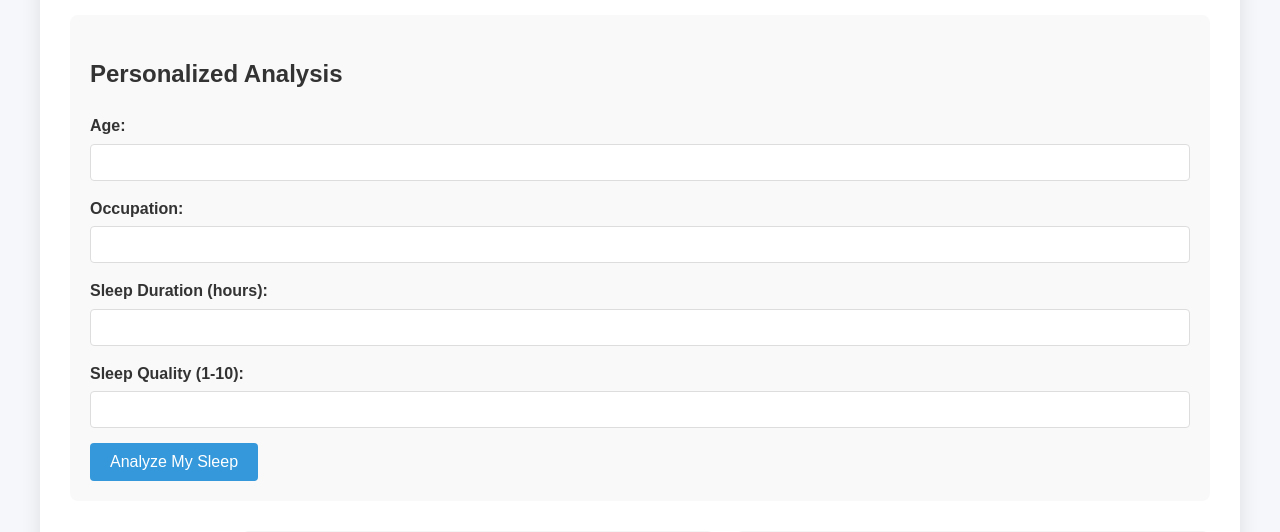
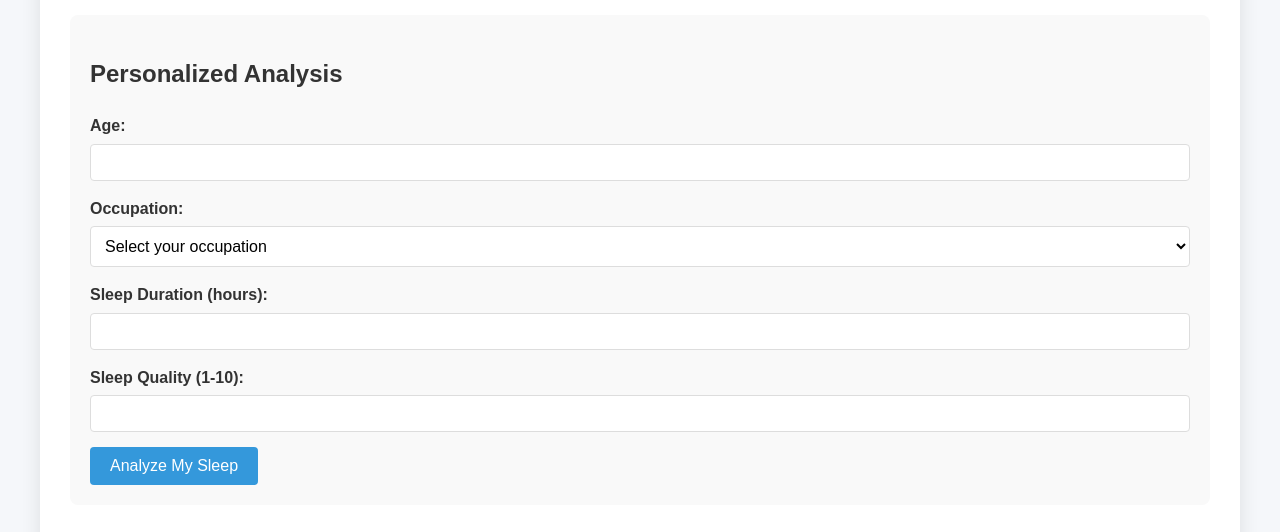
Before and after one commit to Alatus01/sleep-analysis-basic, a Flask app: template templates/index.html in a window 1280 px wide. Shown: the part 644-1176 px from the top of the page. Run offline with Flask 3, Linux system fonts and the light colour scheme; the template is opened without the code that fills it, so the values that code supplies are empty; parts of the project's set-up code (start-up, migrations or seed data) failed here and were passed over.

Commit message:
switched text input for occupation to dropdown

```diff
--- a/analysis.py
+++ b/analysis.py
@@ -18,6 +18,11 @@ def load_data():
     df['Diastolic BP'] = df['Blood Pressure'].apply(lambda x: int(x.split('/')[1]))
 
     return df
+
+def get_occupations(df):
+    """Get unique occupations from the dataset"""
+    occupations = df['Occupation'].unique().tolist()
+    return sorted((str(occ) for occ in occupations if str(occ).strip()))
 
 def analyze_sleep(df):
     """Calculate key metrics"""
--- a/app.py
+++ b/app.py
@@ -1,5 +1,5 @@
 from flask import Flask, render_template, request
-from analysis import load_data, analyze_sleep, create_plot, get_recommendations
+from analysis import load_data, analyze_sleep, create_plot, get_recommendations, get_occupations
 import matplotlib
 matplotlib.use('Agg')  # Set non-interactive backend
 
@@ -14,13 +14,15 @@ def index():
     plot_data = create_plot(df)
     return render_template('index.html',
                         analysis=analysis_results,
-                        plot=plot_data)
+                        plot=plot_data,
+                        occupations=get_occupations(df)
+    )
 
 @app.route('/analyze', methods=['POST'])
 def analyze():
     try:
         age = int(request.form['age'])
-        occupation = request.form['occupation']
+        occupation = str(request.form.get('occupation', '').strip().title())
         sleep_duration = float(request.form['sleep_duration'])
         sleep_quality = float(request.form['sleep_quality'])
 
--- a/static/style.css
+++ b/static/style.css
@@ -91,6 +91,21 @@ button {
     font-size: 1rem;
 }
 
+select {
+    width: 100%;
+    padding: 10px;
+    border: 1px solid #ddd;
+    border-radius: 4px;
+    background-color: white;
+    font-size: 16px;
+}
+
+select:focus {
+    border-color: #3498db;
+    outline: none;
+    box-shadow: 0 0 5px rgba(52, 152, 219, 0.5);
+}
+
 button:hover {
     background: #2980b9;
 }
--- a/templates/index.html
+++ b/templates/index.html
@@ -48,8 +48,17 @@
 
                 <div class="form-group">
                     <label for="occupation">Occupation:</label>
-                    <input type="text" id="occupation" name="occupation" required
-                           value="{{ user_data.occupation if user_data else '' }}">
+                    <select id="occupation" name="occupation" required>
+                        <option value="">Select your occupation</option>
+                        {% for occupation in occupations %}
+                        <option value="{{ occupation }}"
+                                {% if user_data %}
+                                    {% if user_data.get('occupation', '').strip()|str == occupation|str %}selected{% endif %}
+                                {% endif %}>
+                            {{ occupation }}
+                        </option>
+                        {% endfor %}
+                    </select>
                 </div>
 
                 <div class="form-group">
```
